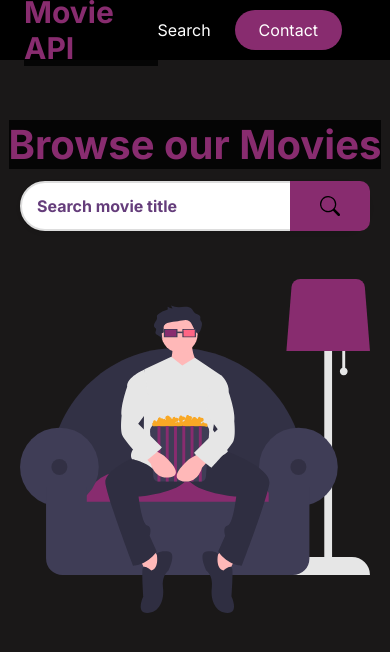
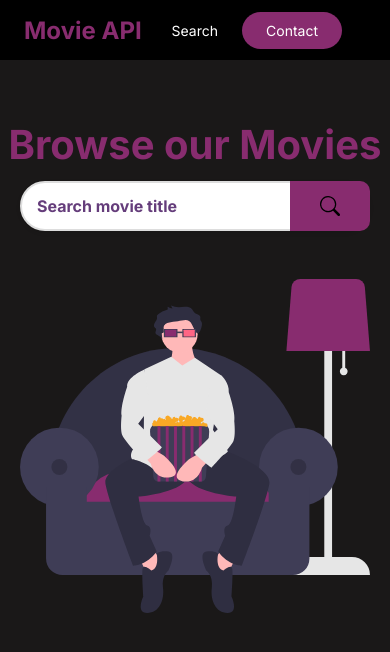
Before and after one commit to BenjaminBatres/movie-api, a React (Create React App) app: page / in a window 390 px wide. Shown: the top 652 px of the page. Built offline with nearby package versions, Linux system fonts and the light colour scheme.

Commit message:
fixed nav fonts

```diff
--- a/src/index.css
+++ b/src/index.css
@@ -171,7 +171,6 @@ nav {
 h1 {
   font-size: 48px;
   color: #882c6f;
-  background-color: rgba(0, 0, 0, 0.8);
 }
 
 /*
@@ -661,11 +660,17 @@ header {
     display: none;
   }
 
+  .nav__link--anchor {
+    font-size: 14px;
+  }
+
   .container {
     padding-top: 24px;
   }
 
-  h1,
+  h1 {
+    font-size: 24px;
+  }
   .header__title {
     font-size: 30px;
   }
```
